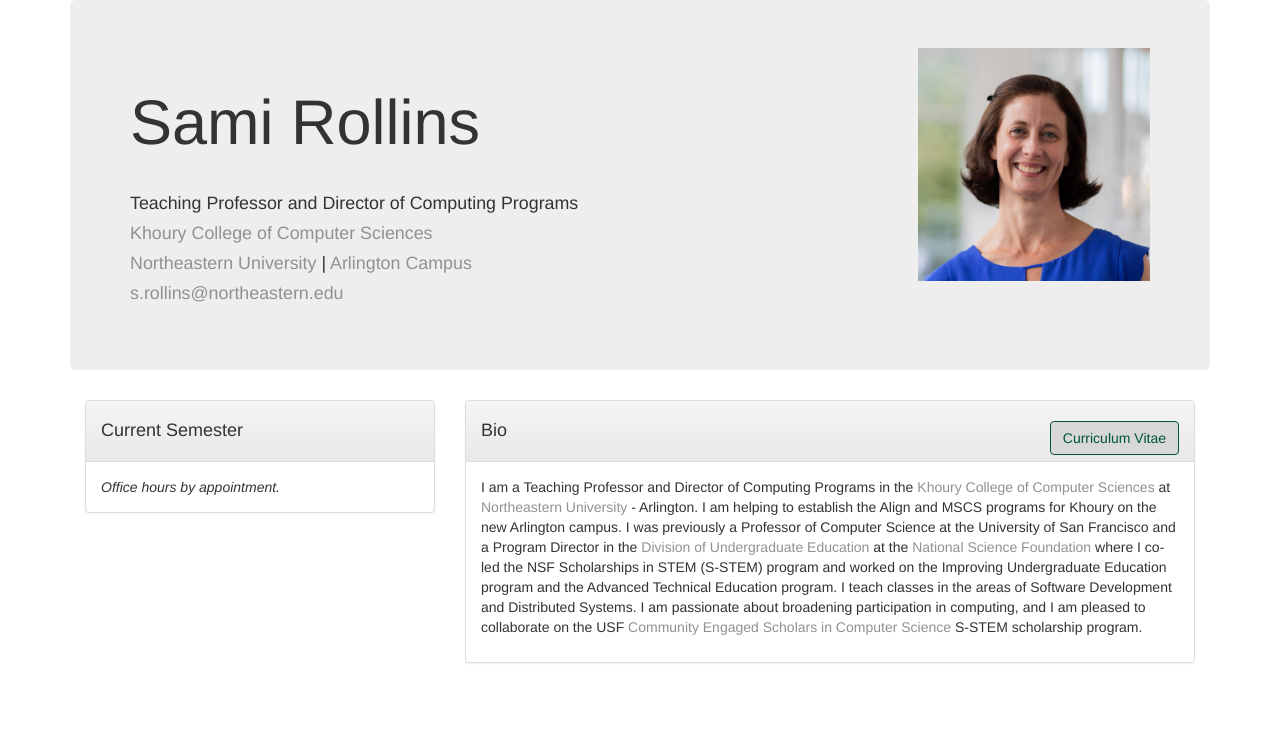
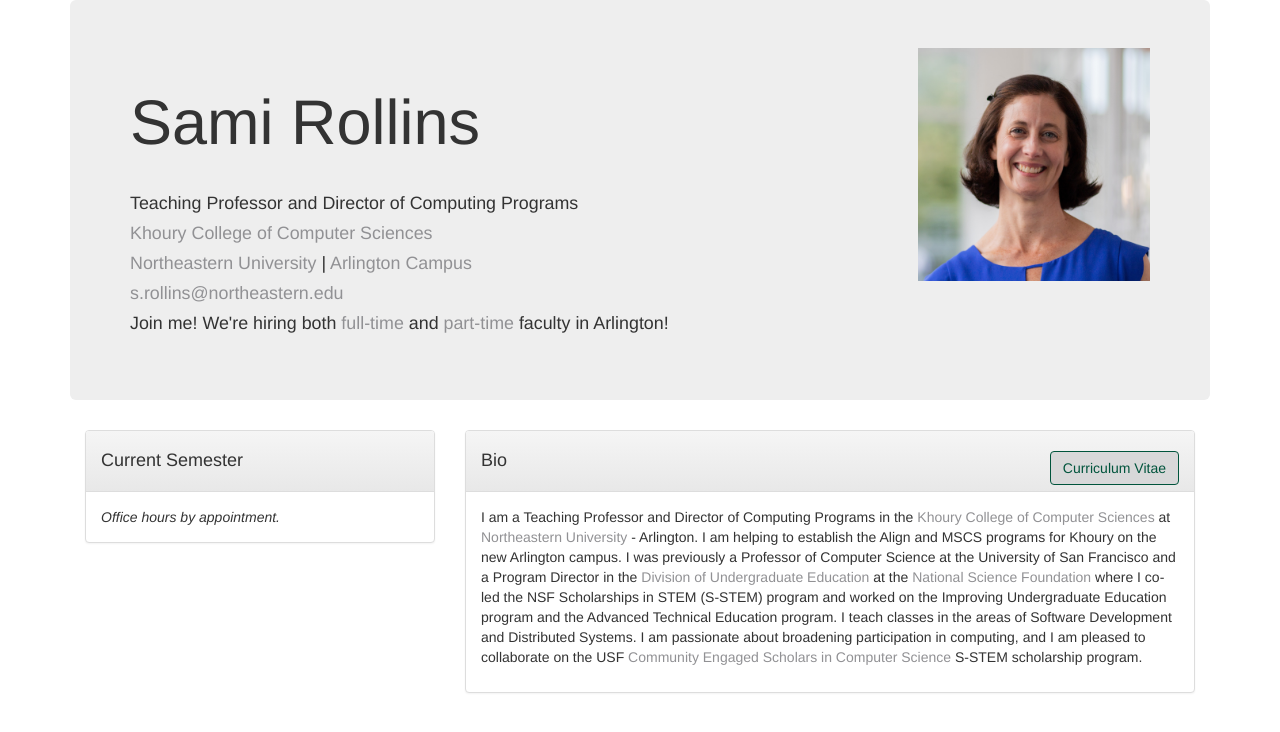
Before and after one commit to srollins/srollins.github.io, a Jekyll site: the page built from index.html, in a window 1280 px wide. Shown: the top 732 px of the page. Built offline with Jekyll 4.4.1, drawn with Linux system fonts in a browser that asks for light colours.

Commit message:
add ad links

```diff
--- a/index.html
+++ b/index.html
@@ -14,7 +14,9 @@
           <a href="http://www.khoury.northeastern.edu/">Khoury College of Computer Sciences</a> <br/>
           <a href="https://www.northeastern.edu/">Northeastern University</a> |
           <a href="https://arlington.northeastern.edu/">Arlington Campus</a><br/>
-          <a href="mailto:s.rollins@northeastern.edu">s.rollins@northeastern.edu</a></small>
+          <a href="mailto:s.rollins@northeastern.edu">s.rollins@northeastern.edu</a><br/>
+          Join me! We're hiring both <a href="https://northeastern.wd1.myworkdayjobs.com/en-US/careers/details/Assistant-Teaching-Professor-Associate-Teaching-Professor-Full-Teaching-Professor--Arlington_R109031">full-time</a> and <a href="https://northeastern.wd1.myworkdayjobs.com/en-US/careers/details/Part-Time-Lecturer---Computer-Science--Arlington-Campus_R108797">part-time</a> faculty in Arlington!
+          </small>
         </p>
       </div>
 
```
